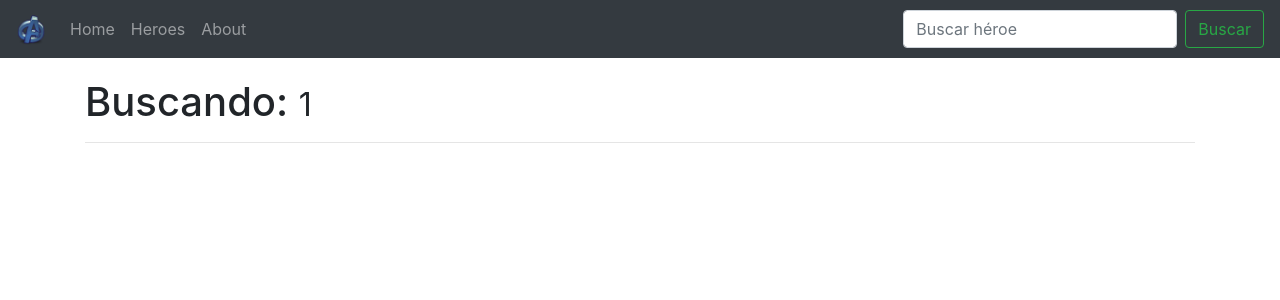
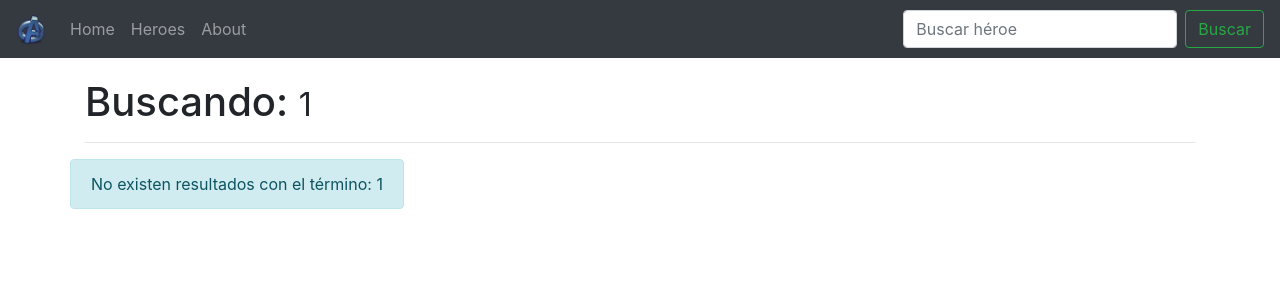
Before and after one commit to juanma77/spa-heroes, an Angular app in the folder my-app/: page /searcher/1 in a window 1280 px wide. Shown: the top 300 px of the page. Built offline with nearby package versions, Linux system fonts and the light colour scheme.

Commit message:
showing an error message when no results in search

```diff
--- a/my-app/src/app/components/searcher/searcher.component.html
+++ b/my-app/src/app/components/searcher/searcher.component.html
@@ -1,5 +1,13 @@
 <h1>Buscando: <small> {{ termino }}</small> </h1>
 <hr>
+
+<div class="row animated fadeIn fast" *ngIf="heroes.length == 0">
+    <div class="col-m2-12">
+        <div class="alert alert-info" role="alert">
+            No existen resultados con el término: {{ termino }}
+        </div>
+    </div>
+</div>
 
 <div class="card-columns">
     <div class="card animated fadeIn fast" *ngFor="let heroe of heroes; let i = index">
```
